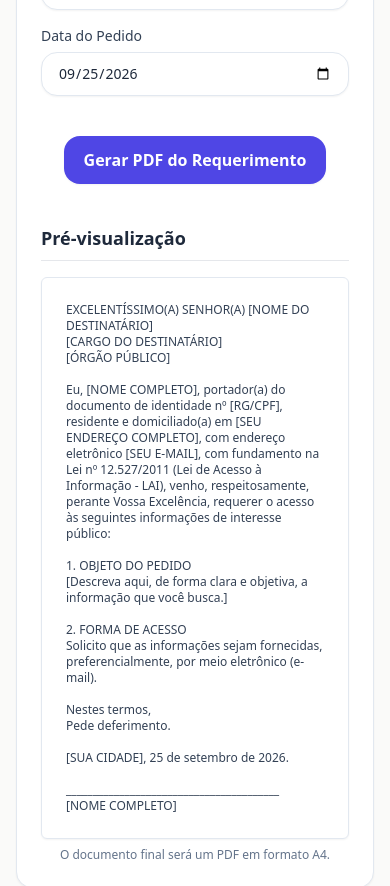
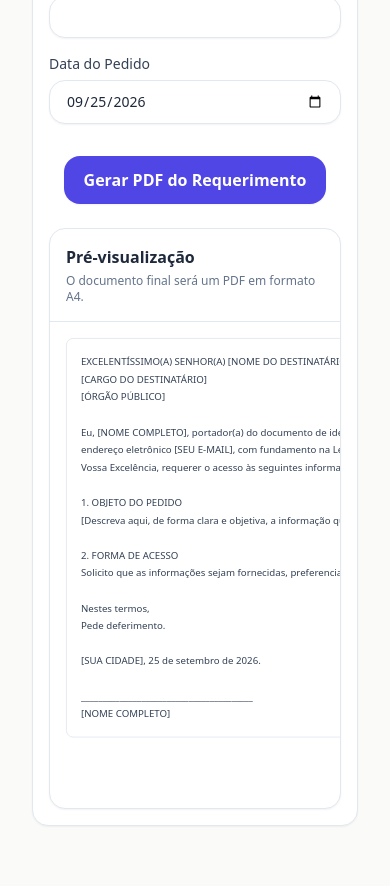
Before and after one commit to flaviomelo2213/recibo-na-hora, a Next.js app: page /requerimentos/lai-pedido in a window 390 px wide. Shown: the part 1820-2706 px from the top of the page. Built offline with nearby package versions, Linux system fonts and the light colour scheme.

Commit message:
fix(ui): deixa LAI responsivo no mobile e melhora preview

```diff
--- a/app/requerimentos/lai-pedido/_components/LaiPedidoGenerator.tsx
+++ b/app/requerimentos/lai-pedido/_components/LaiPedidoGenerator.tsx
@@ -30,22 +30,31 @@ const generateLaiPDF = (data: LaiPedidoData) => {
 
   const margin = 20;
   const pageWidth = doc.internal.pageSize.getWidth();
-  const usableWidth = pageWidth - (margin * 2);
+  const usableWidth = pageWidth - margin * 2;
   const dataObj = new Date(data.data + 'T00:00:00');
-  const dataFormatada = dataObj.toLocaleDateString('pt-BR', { day: '2-digit', month: 'long', year: 'numeric' });
+  const dataFormatada = dataObj.toLocaleDateString('pt-BR', {
+    day: '2-digit',
+    month: 'long',
+    year: 'numeric',
+  });
 
   let y = margin;
 
   doc.setFont('Helvetica', 'bold');
-  doc.text("EXCELENTÍSSIMO(A) SENHOR(A)", pageWidth / 2, y, { align: 'center' });
+  doc.text('EXCELENTÍSSIMO(A) SENHOR(A)', pageWidth / 2, y, { align: 'center' });
   y += 5;
-  doc.text(data.destinatarioCargo.toUpperCase() || '[CARGO DO DESTINATÁRIO]', pageWidth / 2, y, { align: 'center' });
+  doc.text((data.destinatarioCargo.toUpperCase() || '[CARGO DO DESTINATÁRIO]'), pageWidth / 2, y, {
+    align: 'center',
+  });
   y += 5;
-  doc.text(data.destinatarioOrgao.toUpperCase() || '[ÓRGÃO PÚBLICO]', pageWidth / 2, y, { align: 'center' });
+  doc.text((data.destinatarioOrgao.toUpperCase() || '[ÓRGÃO PÚBLICO]'), pageWidth / 2, y, {
+    align: 'center',
+  });
   y += 15;
 
   doc.setFont('Helvetica', 'normal');
-  const preambulo = `Eu, ${data.requerenteNome || '[NOME COMPLETO]'}, ` +
+  const preambulo =
+    `Eu, ${data.requerenteNome || '[NOME COMPLETO]'}, ` +
     `portador(a) do documento de identidade nº ${data.requerenteDocumento || '[RG/CPF]'}, ` +
     `residente e domiciliado(a) em ${data.requerenteEndereco || '[SEU ENDEREÇO COMPLETO]'}, ` +
     `com endereço eletrônico ${data.requerenteEmail || '[SEU E-MAIL]'}, ` +
@@ -55,34 +64,38 @@ const generateLaiPDF = (data: LaiPedidoData) => {
   y += doc.getTextDimensions(splitPreambulo).h + 10;
 
   doc.setFont('Helvetica', 'bold');
-  doc.text("1. OBJETO DO PEDIDO", margin, y);
+  doc.text('1. OBJETO DO PEDIDO', margin, y);
   y += 8;
 
   doc.setFont('Helvetica', 'normal');
-  const pedidoText = doc.splitTextToSize(data.pedido || '[Descreva aqui, de forma clara e objetiva, a informação que você busca.]', usableWidth);
+  const pedidoText = doc.splitTextToSize(
+    data.pedido || '[Descreva aqui, de forma clara e objetiva, a informação que você busca.]',
+    usableWidth
+  );
   doc.text(pedidoText, margin, y);
   y += doc.getTextDimensions(pedidoText).h + 10;
 
   doc.setFont('Helvetica', 'bold');
-  doc.text("2. FORMA DE ACESSO", margin, y);
+  doc.text('2. FORMA DE ACESSO', margin, y);
   y += 8;
 
   doc.setFont('Helvetica', 'normal');
-  const formaAcesso = `Solicito que as informações sejam fornecidas, preferencialmente, por ${data.formaPreferencial || '[meio eletrônico (e-mail), cópia física, etc]'}.`;
+  const formaAcesso = `Solicito que as informações sejam fornecidas, preferencialmente, por ${
+    data.formaPreferencial || '[meio eletrônico (e-mail), cópia física, etc]'
+  }.`;
   const splitFormaAcesso = doc.splitTextToSize(formaAcesso, usableWidth);
   doc.text(splitFormaAcesso, margin, y);
   y += doc.getTextDimensions(splitFormaAcesso).h + 15;
 
-
-  doc.text("Nestes termos,", margin, y);
+  doc.text('Nestes termos,', margin, y);
   y += 5;
-  doc.text("Pede deferimento.", margin, y);
+  doc.text('Pede deferimento.', margin, y);
   y += 15;
 
   doc.text(`${data.cidade || '[SUA CIDADE]'}, ${dataFormatada}.`, pageWidth / 2, y, { align: 'center' });
   y += 20;
 
-  doc.text("________________________________________", pageWidth / 2, y, { align: 'center' });
+  doc.text('________________________________________', pageWidth / 2, y, { align: 'center' });
   y += 5;
   doc.text(data.requerenteNome || '[NOME COMPLETO]', pageWidth / 2, y, { align: 'center' });
 
@@ -114,7 +127,11 @@ export default function LaiPedidoGenerator() {
 
   const getPreviewText = () => {
     const dataObj = new Date(data.data + 'T00:00:00');
-    const dataFormatada = dataObj.toLocaleDateString('pt-BR', { day: '2-digit', month: 'long', year: 'numeric' });
+    const dataFormatada = dataObj.toLocaleDateString('pt-BR', {
+      day: '2-digit',
+      month: 'long',
+      year: 'numeric',
+    });
 
     return (
       `EXCELENTÍSSIMO(A) SENHOR(A) ${data.destinatarioNome.toUpperCase() || '[NOME DO DESTINATÁRIO]'}\n` +
@@ -126,7 +143,9 @@ export default function LaiPedidoGenerator() {
       `com endereço eletrônico ${data.requerenteEmail || '[SEU E-MAIL]'}, ` +
       `com fundamento na Lei nº 12.527/2011 (Lei de Acesso à Informação - LAI), venho, respeitosamente, perante Vossa Excelência, requerer o acesso às seguintes informações de interesse público:\n\n` +
       `1. OBJETO DO PEDIDO\n${data.pedido || '[Descreva aqui, de forma clara e objetiva, a informação que você busca.]'}\n\n` +
-        `2. FORMA DE ACESSO\nSolicito que as informações sejam fornecidas, preferencialmente, por ${data.formaPreferencial || '[meio eletrônico (e-mail), cópia física, etc]'}.\n\n` +
+      `2. FORMA DE ACESSO\nSolicito que as informações sejam fornecidas, preferencialmente, por ${
+        data.formaPreferencial || '[meio eletrônico (e-mail), cópia física, etc]'
+      }.\n\n` +
       `Nestes termos,\nPede deferimento.\n\n` +
       `${data.cidade || '[SUA CIDADE]'}, ${dataFormatada}.\n\n` +
       `________________________________________\n` +
@@ -135,12 +154,10 @@ export default function LaiPedidoGenerator() {
   };
 
   return (
-    <>
-      <Card className="w-full max-w-4xl mx-auto p-6 md:p-8">
-        <div className="grid md:grid-cols-2 gap-10">
-
+    <Card className="w-full p-4 sm:p-6 lg:p-8">
+      <div className="grid grid-cols-1 lg:grid-cols-2 gap-6 lg:gap-10 items-start">
         {/* Coluna de Formulário */}
-          <div className="space-y-6">
+        <section className="w-full min-w-0 space-y-6">
           <Alert>
             <Terminal className="h-4 w-4" />
             <AlertTitle>Aviso Importante!</AlertTitle>
@@ -152,9 +169,27 @@ export default function LaiPedidoGenerator() {
           <div>
             <h3 className="text-lg font-semibold text-slate-800 border-b pb-2 mb-4">Destinatário</h3>
             <div className="space-y-4">
-                <Input name="destinatarioNome" label="Nome do Destinatário (Opcional)" value={data.destinatarioNome} onChange={handleChange} placeholder="Ex: Maria da Silva" />
-                <Input name="destinatarioCargo" label="Cargo do Destinatário" value={data.destinatarioCargo} onChange={handleChange} placeholder="Ex: Secretário(a) de Finanças" />
-                <Input name="destinatarioOrgao" label="Nome do Órgão/Entidade" value={data.destinatarioOrgao} onChange={handleChange} placeholder="Ex: Prefeitura Municipal de..." />
+              <Input
+                name="destinatarioNome"
+                label="Nome do Destinatário (Opcional)"
+                value={data.destinatarioNome}
+                onChange={handleChange}
+                placeholder="Ex: Maria da Silva"
+              />
+              <Input
+                name="destinatarioCargo"
+                label="Cargo do Destinatário"
+                value={data.destinatarioCargo}
+                onChange={handleChange}
+                placeholder="Ex: Secretário(a) de Finanças"
+              />
+              <Input
+                name="destinatarioOrgao"
+                label="Nome do Órgão/Entidade"
+                value={data.destinatarioOrgao}
+                onChange={handleChange}
+                placeholder="Ex: Prefeitura Municipal de..."
+              />
             </div>
           </div>
 
@@ -164,15 +199,33 @@ export default function LaiPedidoGenerator() {
               <Input name="requerenteNome" label="Seu Nome Completo" value={data.requerenteNome} onChange={handleChange} />
               <Input name="requerenteDocumento" label="Seu CPF ou RG" value={data.requerenteDocumento} onChange={handleChange} />
               <Input name="requerenteEndereco" label="Seu Endereço Completo" value={data.requerenteEndereco} onChange={handleChange} />
-                <Input name="requerenteEmail" type="email" label="Seu E-mail para Resposta" value={data.requerenteEmail} onChange={handleChange} />
+              <Input
+                name="requerenteEmail"
+                type="email"
+                label="Seu E-mail para Resposta"
+                value={data.requerenteEmail}
+                onChange={handleChange}
+              />
             </div>
           </div>
 
           <div>
             <h3 className="text-lg font-semibold text-slate-800 border-b pb-2 mb-4">Detalhes da Solicitação</h3>
             <div className="space-y-4">
-                <Textarea name="pedido" label="Informação Solicitada" value={data.pedido} onChange={handleChange} rows={5} placeholder="Seja específico. Ex: Cópia do contrato nº 123/2023, planilha de gastos com publicidade de 2024, etc." />
-                <Input name="formaPreferencial" label="Forma de Acesso Preferencial" value={data.formaPreferencial} onChange={handleChange} />
+              <Textarea
+                name="pedido"
+                label="Informação Solicitada"
+                value={data.pedido}
+                onChange={handleChange}
+                rows={5}
+                placeholder="Seja específico. Ex: Cópia do contrato nº 123/2023, planilha de gastos com publicidade de 2024, etc."
+              />
+              <Input
+                name="formaPreferencial"
+                label="Forma de Acesso Preferencial"
+                value={data.formaPreferencial}
+                onChange={handleChange}
+              />
             </div>
           </div>
 
@@ -184,24 +237,34 @@ export default function LaiPedidoGenerator() {
             </div>
           </div>
 
-            <div className="text-center pt-4">
-              <Button size="lg" onClick={handleGeneratePDF}>Gerar PDF do Requerimento</Button>
+          <div className="text-center pt-2 sm:pt-4">
+            <Button size="lg" onClick={handleGeneratePDF}>
+              Gerar PDF do Requerimento
+            </Button>
+          </div>
+        </section>
+
+        {/* Coluna de Preview */}
+        <aside className="w-full min-w-0 lg:sticky lg:top-24">
+          <div className="rounded-2xl border border-slate-200 bg-white shadow-sm overflow-hidden">
+            <div className="p-4 border-b border-slate-200">
+              <h3 className="text-base font-semibold text-slate-800">Pré-visualização</h3>
+              <p className="text-xs text-slate-500 mt-1">O documento final será um PDF em formato A4.</p>
+            </div>
+
+            {/* Mobile: overflow + escala para não “apertar”; Desktop: 100% */}
+            <div className="p-4 overflow-x-auto">
+              <div className="origin-top-left scale-[0.88] sm:scale-100 w-[794px]">
+                <div className="border border-slate-200 rounded-lg p-4 bg-white">
+                  <pre className="text-[11px] sm:text-xs leading-5 text-slate-700 whitespace-pre-wrap break-words font-sans">
+                    {getPreviewText()}
+                  </pre>
                 </div>
               </div>
-
-          {/* Coluna de Preview */}
-          <div>
-            <div className="sticky top-24">
-                <h3 className="text-lg font-semibold text-slate-800 border-b pb-2 mb-4">Pré-visualização</h3>
-                <div className="bg-white rounded-md shadow-sm p-6 border border-slate-200 aspect-[210/297]">
-                    <pre className="text-xs text-slate-700 whitespace-pre-wrap font-sans">{getPreviewText()}</pre>
-                </div>
-                <p className="text-xs text-slate-500 mt-2 text-center">O documento final será um PDF em formato A4.</p>
             </div>
           </div>
-
+        </aside>
       </div>
     </Card>
-    </>
   );
 }
--- a/app/requerimentos/lai-pedido/page.tsx
+++ b/app/requerimentos/lai-pedido/page.tsx
@@ -1,42 +1,49 @@
-
 import { Metadata } from 'next';
 import { ToolShell } from '../../components/layout/ToolShell';
 import LaiPedidoGenerator from './_components/LaiPedidoGenerator';
 
 const faqItems = [
   {
-        question: "Qualquer pessoa pode fazer um pedido via LAI?",
-        answer: "Sim, qualquer pessoa, física ou jurídica, pode apresentar um pedido de acesso à informação. Não é necessário apresentar justificativa para a solicitação."
+    question: 'Qualquer pessoa pode fazer um pedido via LAI?',
+    answer:
+      'Sim, qualquer pessoa, física ou jurídica, pode apresentar um pedido de acesso à informação. Não é necessário apresentar justificativa para a solicitação.',
   },
   {
-        question: "O órgão público pode se recusar a fornecer a informação?",
-        answer: "A recusa só é permitida em casos específicos, como informações pessoais, sigilosas (segurança do Estado) ou em processo decisório. A recusa deve ser sempre justificada por escrito."
+    question: 'O órgão público pode se recusar a fornecer a informação?',
+    answer:
+      'A recusa só é permitida em casos específicos, como informações pessoais, sigilosas (segurança do Estado) ou em processo decisório. A recusa deve ser sempre justificada por escrito.',
   },
   {
-        question: "Existe prazo para o órgão responder?",
-        answer: "Sim. O órgão deve fornecer a informação imediatamente, se possível. Se não for, tem o prazo de 20 dias para responder, prorrogável por mais 10 dias com justificativa."
+    question: 'Existe prazo para o órgão responder?',
+    answer:
+      'Sim. O órgão deve fornecer a informação imediatamente, se possível. Se não for, tem o prazo de 20 dias para responder, prorrogável por mais 10 dias com justificativa.',
   },
   {
-        question: "Preciso pagar para obter as informações?",
-        answer: "Não, o serviço de busca e fornecimento da informação é gratuito. Apenas os custos de reprodução (cópias, digitalização) podem ser cobrados."
+    question: 'Preciso pagar para obter as informações?',
+    answer:
+      'Não, o serviço de busca e fornecimento da informação é gratuito. Apenas os custos de reprodução (cópias, digitalização) podem ser cobrados.',
   },
   {
-        question: "O que fazer se meu pedido for negado ou não respondido?",
-        answer: "Você pode apresentar um recurso à autoridade hierarquicamente superior à que emitiu a decisão, no prazo de 10 dias. Se persistir a negativa, pode-se recorrer a instâncias superiores como a Controladoria-Geral da União (CGU)."
+    question: 'O que fazer se meu pedido for negado ou não respondido?',
+    answer:
+      'Você pode apresentar um recurso à autoridade hierarquicamente superior à que emitiu a decisão, no prazo de 10 dias. Se persistir a negativa, pode-se recorrer a instâncias superiores como a Controladoria-Geral da União (CGU).',
   },
   {
-        question: "Onde posso encontrar os canais para enviar meu pedido?",
-        answer: "O governo federal mantém o portal Fala.BR. Estados e municípios geralmente têm seus próprios sistemas ou um Serviço de Informação ao Cidadão (SIC) físico. Consulte o site oficial do órgão que você deseja contatar."
-    }
+    question: 'Onde posso encontrar os canais para enviar meu pedido?',
+    answer:
+      'O governo federal mantém o portal Fala.BR. Estados e municípios geralmente têm seus próprios sistemas ou um Serviço de Informação ao Cidadão (SIC) físico. Consulte o site oficial do órgão que você deseja contatar.',
+  },
 ];
 
 export const metadata: Metadata = {
   title: 'Gerador de Pedido de Acesso à Informação (LAI) - Modelo Gratuito',
-  description: 'Crie um requerimento formal com base na Lei de Acesso à Informação (LAI) para solicitar dados a órgãos públicos. Baixe em PDF e protocole.',
+  description:
+    'Crie um requerimento formal com base na Lei de Acesso à Informação (LAI) para solicitar dados a órgãos públicos. Baixe em PDF e protocole.',
   openGraph: {
     title: 'Gerador de Pedido de Acesso à Informação (LAI) - Modelo Gratuito',
-    description: 'Crie um requerimento formal com base na Lei de Acesso à Informação (LAI) para solicitar dados a órgãos públicos. Baixe em PDF e protocole.',
-  }
+    description:
+      'Crie um requerimento formal com base na Lei de Acesso à Informação (LAI) para solicitar dados a órgãos públicos. Baixe em PDF e protocole.',
+  },
 };
 
 export default function LaiPedidoPage() {
@@ -46,27 +53,33 @@ export default function LaiPedidoPage() {
         title="Gerador de Pedido via Lei de Acesso à Informação (LAI)"
         description="Utilize este modelo para elaborar um pedido formal de informações a qualquer órgão público federal, estadual ou municipal."
         faqItems={faqItems}
-        referenceLink={{ href: "https://www.gov.br/acessoainformacao/pt-br/lai-para-cidadaos", text: "Saiba mais sobre a LAI no portal do Governo Federal" }}
-        // O preview não é mais necessário aqui, pois foi integrado ao componente
+        referenceLink={{
+          href: 'https://www.gov.br/acessoainformacao/pt-br/lai-para-cidadaos',
+          text: 'Saiba mais sobre a LAI no portal do Governo Federal',
+        }}
       >
+        <div className="mx-auto w-full max-w-6xl px-4 sm:px-6 lg:px-8 py-4 sm:py-6">
           <LaiPedidoGenerator />
+        </div>
       </ToolShell>
 
       {/* Estrutura de dados para o Google entender a página de FAQ */}
       <script
         type="application/ld+json"
-        dangerouslySetInnerHTML={{ __html: JSON.stringify({
-          "@context": "https://schema.org",
-          "@type": "FAQPage",
-          "mainEntity": faqItems.map(item => ({
-            "@type": "Question",
-            "name": item.question,
-            "acceptedAnswer": {
-              "@type": "Answer",
-              "text": item.answer
-            }
-          }))
-        })}}
+        dangerouslySetInnerHTML={{
+          __html: JSON.stringify({
+            '@context': 'https://schema.org',
+            '@type': 'FAQPage',
+            mainEntity: faqItems.map((item) => ({
+              '@type': 'Question',
+              name: item.question,
+              acceptedAnswer: {
+                '@type': 'Answer',
+                text: item.answer,
+              },
+            })),
+          }),
+        }}
       />
     </>
   );
```
Lines whose indentation alone changed are shown as unchanged.
